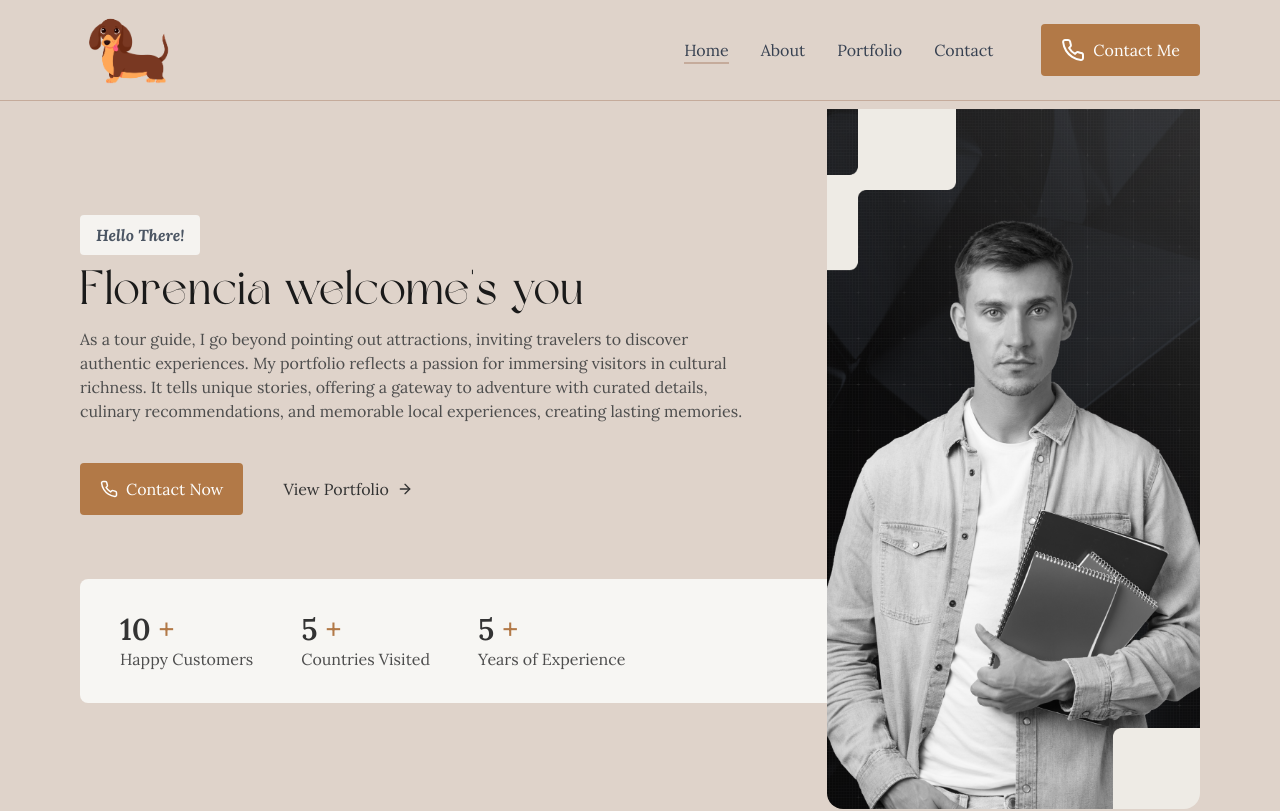
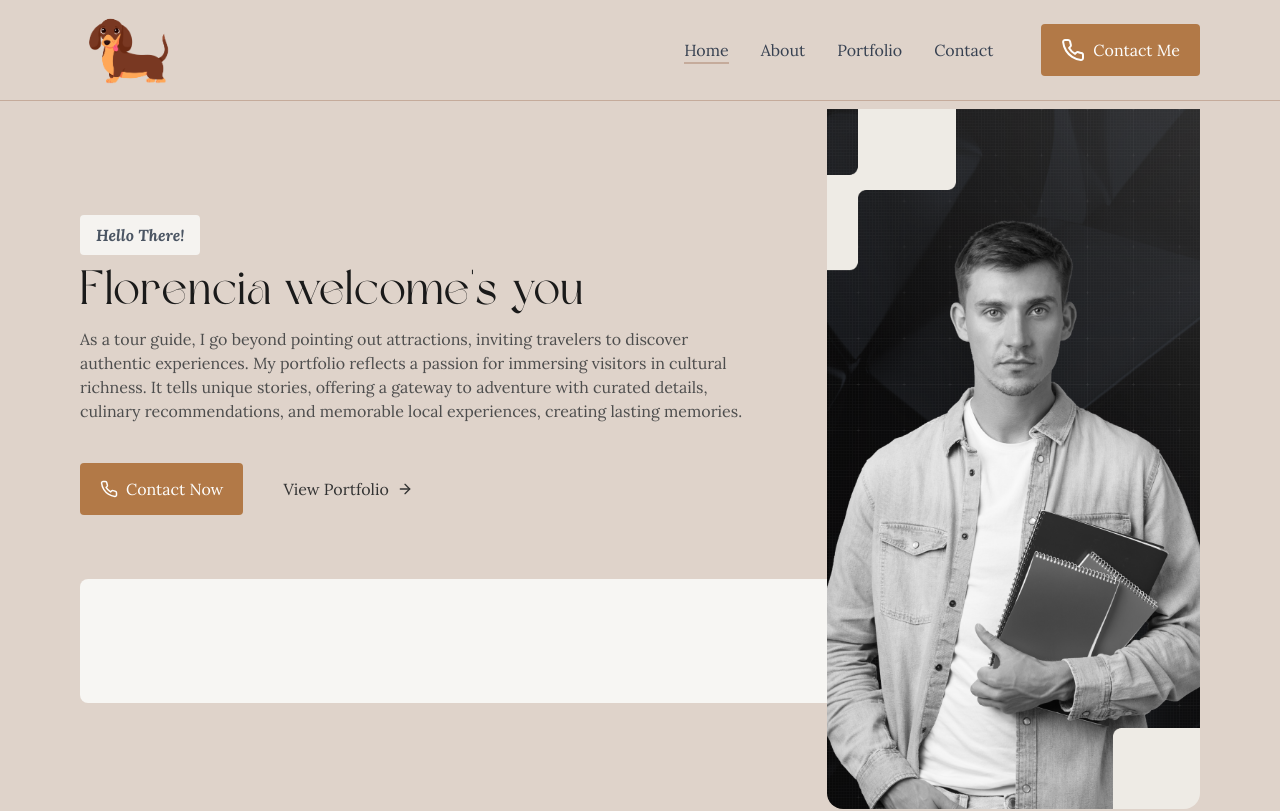
Before and after one commit to eruedasanchez/fmrs-portfolio, a Next.js app: page / in a window 1280 px wide. Shown: the top 811 px of the page. Built offline with nearby package versions, Linux system fonts and the light colour scheme.

Commit message:
Add animations and transitions to Hero section

```diff
--- a/actions/sendEmail.ts
+++ b/actions/sendEmail.ts
@@ -3,7 +3,7 @@
 import React from "react";
 import { validateString } from "@/lib/utils";
 import { Resend } from "resend";
-import ContactFormEmail from "@/email/contactFormEmail";
+import ContactFormEmail from "@/email/ContactFormEmail";
 
 const resend = new Resend(process.env.RESEND_API_KEY);
 
--- a/app/globals.css
+++ b/app/globals.css
@@ -51,4 +51,53 @@
     @apply w-full rounded px-6 py-4 border border-peach-700 bg-peach-500 outline-none text-sm text-grey-700;
   }
 
+  @keyframes sliderReveal {
+    0% {
+      transform: translateY(-30px);
+      opacity: 0;
+    }
+    100% {
+      transform: translateY(0);
+      opacity: 1;
+    }
+  }
+
+  @keyframes sliderInLeft {
+    0% {
+      transform: translateX(-30px);
+      opacity: 0;
+    }
+    100% {
+      transform: translateX(0);
+      opacity: 1;
+    }
+  }
+
+  .slider-reveal {
+    opacity: 0;
+    animation: sliderReveal 1.5s ease forwards;
+  }
+
+  .slider-in-left {
+    opacity: 0;
+    animation: sliderInLeft 1s ease-in 1s 1 normal both;
+  }
+
+  .delay-250ms { animation-delay: 250ms; }
+
+  .delay-500ms { animation-delay: 500ms; }
+
+  .delay-750ms { animation-delay: 750ms; }
+
+  .delay-1000ms { animation-delay: 1000ms; }
+
+  /* .btn-transition{ */
+    /* transition-property: transform;
+    transition-duration: 0.3s;
+    transition-timing-function: ease;
+    transition-delay: 0s; */
+    /* transition: all 0.3s; */
+    /* transform: translateY(-10px);
+
+  } */
 }
--- a/components/Hero.tsx
+++ b/components/Hero.tsx
@@ -12,32 +12,29 @@ const lora = Lora({ subsets: ["latin"] });
 const Hero = ({header, title, description} : HeroProps) => {
     return (
         <section className="flex items-center max-width flex-col-reverse tablet:flex-row mb-10">
-            {/* left side */}
             <div className="tablet:w-2/3 mt-10 tablet:mt-0">
-                <div className="flex flex-col gap-3 items-center tablet:items-start max-w-2xl text-center tablet:text-left">
-                    <p
-                        className="font-lora font-light px-4 py-2 bg-peach-500 text-gray-600 w-max rounded"
-                        data-aos="fade-down"
-                    >
+                <div className="flex flex-col gap-3 items-center tablet:items-start
+                max-w-2xl text-center tablet:text-left slider-reveal-container">
+                    <p className="font-lora font-light px-4 py-2 bg-peach-500
+                    text-gray-600 w-max rounded slider-reveal section-subtitle slider-reveal delay-250ms">
                         {header}
                     </p>
-                    <h1 className="text-grey font-dream-avenue text-5xl font-light tracking-wide" data-aos="fade-down" data-aos-delay="100">{title}</h1>
-                    <p className={`${lora.className} text-grey-600`} data-aos="fade-down" data-aos-delay="200">{description}</p>
+                    <h1 className="text-grey font-dream-avenue text-5xl font-light
+                    tracking-wide slider-reveal hero-title slider-reveal delay-500ms">{title}</h1>
+                    <p className={`${lora.className} text-grey-600 slider-reveal hero-text slider-reveal delay-750ms`}>{description}</p>
                 </div>
-                <div
-                    className={`${lora.className} flex gap-5 mt-10 justify-center tablet:justify-start`}
-                    data-aos="fade-down"
-                    data-aos-delay="300"
-                >
-                    <Link href={"/contact"} className="btn btn-primary">
+                <div className={`${lora.className} flex gap-5 mt-10 justify-center tablet:justify-start slider-reveal delay-1000ms`}>
+                    <Link
+                        href={"/contact"}
+                        className="btn btn-primary
+                        hover:bg-peach-500 hover:text-brown-700 hover:border hover:border-brown-700">
                         <Phone size={18}/>Contact Now
                     </Link>
-                    <Link href={"/portfolio"} className="btn">
+                    <Link href={"/portfolio"} className="btn hover:scale-110">
                         View Portfolio
                         <ArrowRight size={16}/>
                     </Link>
                 </div>
-                {/* stats */}
                 <Stats
                     containedStyles={`${lora.className} bg-peach-400 w-full py-8 px-10
                     rounded-l-lg mt-16 flex-wrap gap-12 hidden tablet:flex`}
@@ -47,7 +44,6 @@ const Hero = ({header, title, description} : HeroProps) => {
                     statsDetailStyles="py-8 px-10 rounded-lg bg-peach-400 text-center col-span-2"
                 />
             </div>
-            {/* right side */}
             <div
                 className="relative w-full my-2 tablet:w-1/3 h-[400px] tablet:h-[700px] rounded-b-2xl overflow-hidden"
                 data-aos="fade-left"
--- a/components/Navbar.tsx
+++ b/components/Navbar.tsx
@@ -21,7 +21,12 @@ const Navbar = ({navStyles, ulStyles} : NavbarProps) => {
                     ))
                 }
             </ul>
-            <Link href={"/contact"} className="btn btn-primary">
+            <Link
+                href={"/contact"}
+                className="btn btn-primary
+                hover:bg-peach-500 hover:text-brown-700
+                hover:border hover:border-brown-700"
+            >
                 <Phone size={24}/>
                 Contact me
             </Link>
--- a/components/StatsDetail.tsx
+++ b/components/StatsDetail.tsx
@@ -3,10 +3,10 @@ import { StatsDetailProps } from "@/types/types";
 const StatsDetail = ({quantity, title, statsDetailStyles} : StatsDetailProps) => {
     return (
         <div className={statsDetailStyles}>
-            <h3 className="text-grey-700">
-                {quantity} <span className="text-brown-700">+</span>
+            <h3 className="text-grey-700 slider-in-left delay-250ms">
+                {quantity} <span className="text-brown-700 slider-in-left delay-500ms">+</span>
             </h3>
-            <p className="text-grey-600">{title}</p>
+            <p className="text-grey-600 slider-reveal delay-750ms">{title}</p>
         </div>
     )
 }
```
